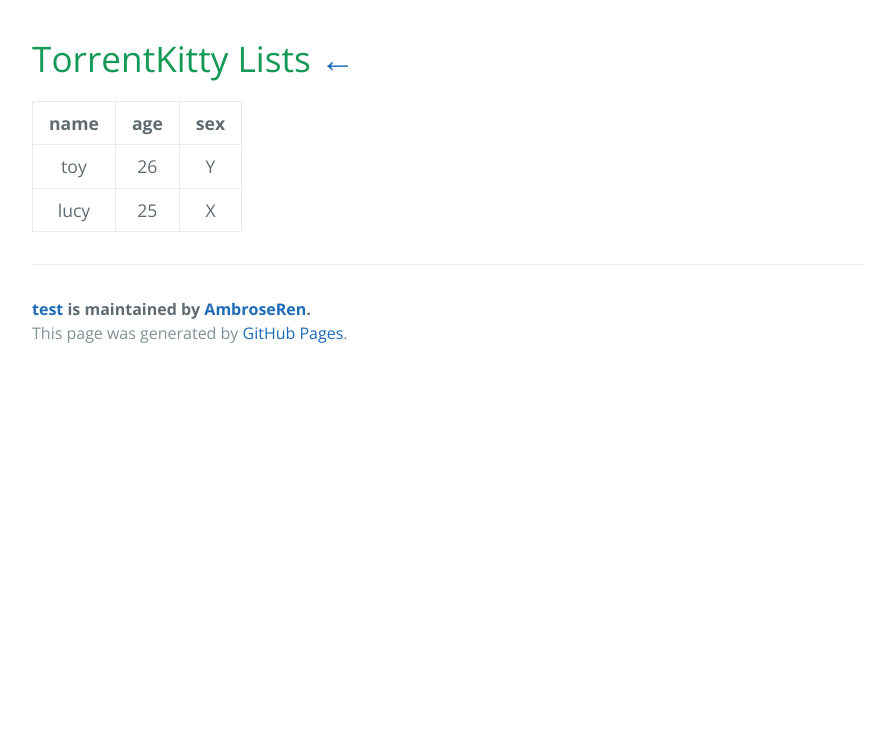
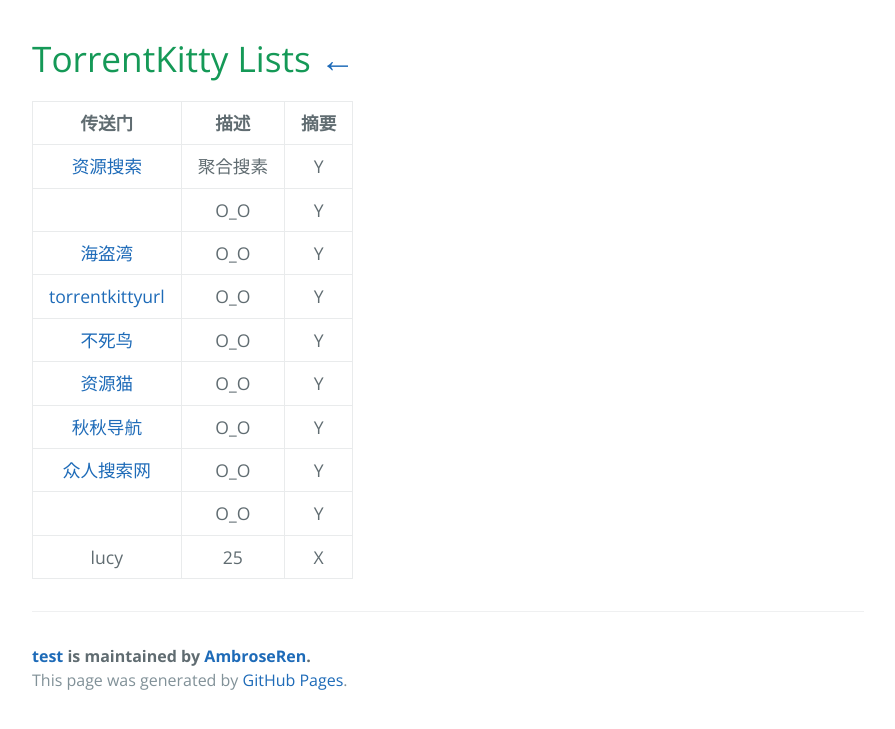
Before and after one commit to AmbroseRen/test, a Jekyll site: the page built from Data/TorrentKitty.md, in a window 1280 px wide. Shown: the top 729 px of the page, without its empty margins (192-1087 px from the left). Built offline with Jekyll 4.4.1, drawn with Linux system fonts in a browser that asks for light colours; our own code applies the rules of GitHub Pages for plain Markdown files; the repository's description, which GitHub fills in, is left out.

Commit message:
Update TorrentKitty.md

```diff
--- a/Data/TorrentKitty.md
+++ b/Data/TorrentKitty.md
@@ -1,6 +1,14 @@
 # TorrentKitty Lists [←](index.md)
 
-| name | age | sex |
+| 传送门 | 描述 | 摘要 |
 |:---:|:---:|:---:|
-| toy | 26 | Y |
+| [资源搜索](http://magnet.chongbuluo.com/) | 聚合搜素 | Y |
+| []() | O_O | Y |
+| [海盗湾](https://thepiratebay.org/index.html) | O_O | Y |
+| [torrentkittyurl](http://torrentkittyurl.com/tk/) | O_O | Y |
+| [不死鸟](https://iao.su/) | O_O | Y |
+| [资源猫](https://www.ziyuanm.com/) | O_O | Y |
+| [秋秋导航](https://www.39qq.com/) | O_O | Y |
+| [众人搜索网](http://wangpan.renrensousuo.com/) | O_O | Y |
+| []() | O_O | Y |
 | lucy | 25 | X |
```
